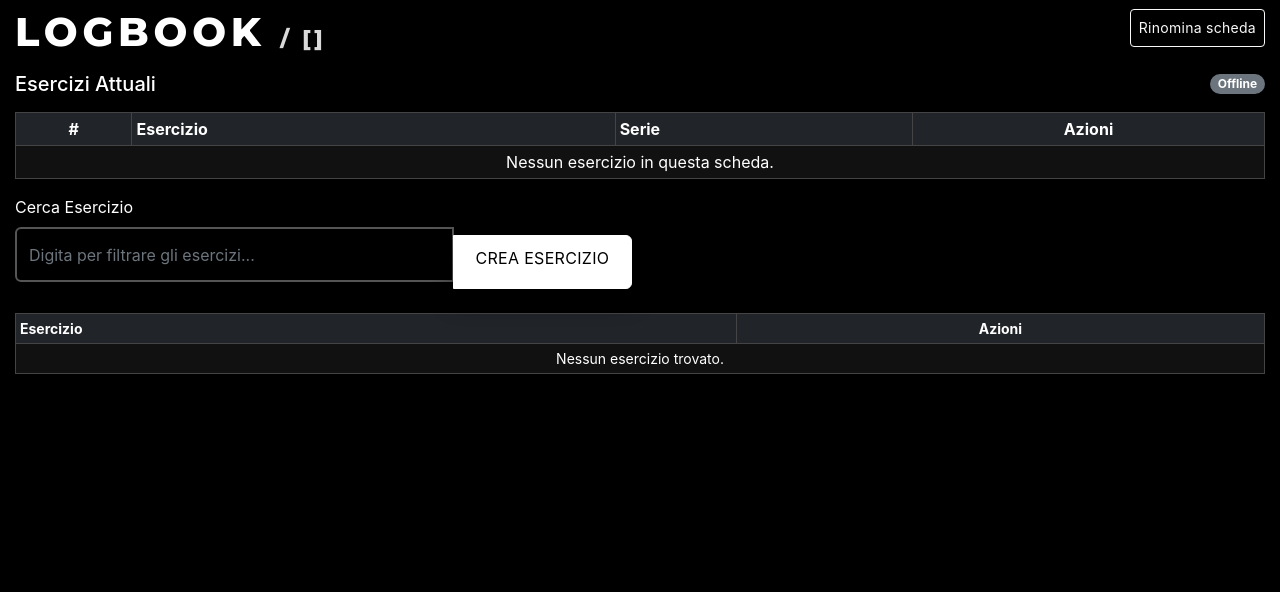
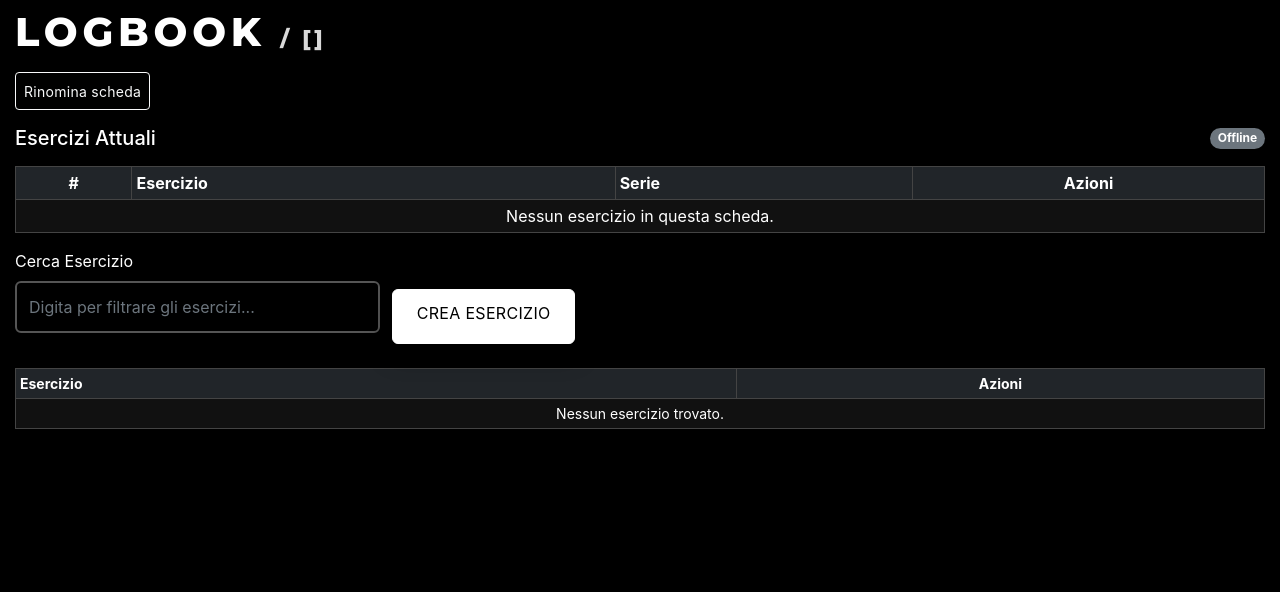
Before and after one commit to GerNotFound/logbook-app, a Flask app: template templates/modifica_scheda.html in a window 1280 px wide. Shown: the top 592 px of the page. Run offline with Flask 3, Linux system fonts and the light colour scheme; the template is opened without the code that fills it: most values are stand-ins (such as "Sample title", 1, 10 or a date in 2020); parts of the project's set-up code (start-up, migrations or seed data) failed here and were passed over; some libraries are stand-ins or nearby versions.

Commit message:
Refine template editor rename flow and search layout

```diff
--- a/templates/modifica_scheda.html
+++ b/templates/modifica_scheda.html
@@ -2,6 +2,31 @@
 {% block content %}
 <style nonce="{{ csp_nonce() }}">
     [v-cloak] { display: none; }
+
+    .search-input-row {
+        display: flex;
+        gap: 0.75rem;
+        align-items: stretch;
+    }
+
+    .search-input-row .search-input-wrapper {
+        flex: 2 1 0;
+    }
+
+    .search-input-row .create-exercise-wrapper {
+        flex: 1 1 0;
+        display: flex;
+    }
+
+    .search-input-row .create-exercise-wrapper .btn {
+        width: 100%;
+    }
+
+    @media (min-width: 992px) {
+        .search-input-row {
+            max-width: 560px;
+        }
+    }
 </style>
 <div id="template-editor-app" v-cloak>
     <div class="row">
@@ -13,21 +38,9 @@
                         <span v-text="templateName"></span>
                     </span>
                 </h1>
-                <div class="d-flex gap-2 align-items-center" v-if="!isRenaming">
-                    <button type="button" class="btn btn-outline-light btn-sm" @click="startRename">Rinomina scheda</button>
-                </div>
             </div>
-            <div v-if="isRenaming" class="mt-3 mb-3">
-                <form ref="renameForm" class="d-flex flex-column flex-md-row align-items-md-center gap-2" method="POST" action="{{ url_for('gym.modifica_scheda_dettaglio', template_slug=template_slug) }}" @submit.prevent="submitRename">
-                    <input type="hidden" name="csrf_token" value="{{ csrf_token() }}">
-                    <input type="hidden" name="action" value="rename_template">
-                    <label for="rename-template-input" class="form-label mb-0 visually-hidden">Nuovo nome scheda</label>
-                    <input type="text" class="form-control" id="rename-template-input" name="new_name" v-model="renameValue" :disabled="renameSubmitting" minlength="1" maxlength="120" required @keydown.escape.prevent="cancelRename" ref="renameInput">
-                    <div class="d-flex gap-2 flex-wrap">
-                        <button type="submit" class="btn btn-custom btn-custom-short" :disabled="renameSubmitting || !isRenameValid">Salva</button>
-                        <button type="button" class="btn btn-outline-secondary" @click="cancelRename" :disabled="renameSubmitting">Annulla</button>
-                    </div>
-                </form>
+            <div class="mb-3">
+                <button type="button" class="btn btn-outline-light btn-sm" data-bs-toggle="modal" data-bs-target="#renameTemplateModal">Rinomina scheda</button>
             </div>
             {% with messages = get_flashed_messages(with_categories=true) %}
                 {% if messages %}
@@ -102,14 +115,16 @@
         </table>
 
         <div class="mb-4">
-            <div class="row g-3 align-items-end">
-                <div class="col-12 col-lg-8 col-xl-6">
-                    <label for="search-exercise-input" class="form-label">Cerca Esercizio</label>
-                    <div class="input-group" id="search-exercise-controls">
+            <div>
+                <label for="search-exercise-input" class="form-label d-flex align-items-center gap-2">
+                    <span>Cerca Esercizio</span>
+                    <span v-if="searching" class="spinner-border spinner-border-sm text-secondary" role="status" aria-hidden="true"></span>
+                </label>
+                <div class="search-input-row">
+                    <div class="search-input-wrapper">
                         <input type="text" id="search-exercise-input" class="form-control" v-model="searchTerm" placeholder="Digita per filtrare gli esercizi...">
-                        <span class="input-group-text bg-transparent border-start-0" v-if="searching">
-                            <span class="spinner-border spinner-border-sm text-secondary" role="status" aria-hidden="true"></span>
-                        </span>
+                    </div>
+                    <div class="create-exercise-wrapper">
                         <a href="{{ url_for('gym.esercizi') }}" class="btn btn-custom btn-custom-short">CREA ESERCIZIO</a>
                     </div>
                 </div>
@@ -149,6 +164,28 @@
     <div class="sticky-bottom-nav">
         <button type="submit" class="btn btn-custom action-btn" form="template-edit-form" id="save-template-button">SALVA</button>
         <a id="cancel-changes-button" class="btn btn-custom action-btn" href="{{ cancel_url }}" :href="cancelUrl">ANNULLA</a>
+    </div>
+</div>
+<div class="modal fade" id="renameTemplateModal" tabindex="-1" aria-labelledby="renameTemplateModalLabel" aria-hidden="true">
+    <div class="modal-dialog modal-dialog-centered">
+        <div class="modal-content">
+            <div class="modal-header">
+                <h5 class="modal-title" id="renameTemplateModalLabel">Rinomina Scheda</h5>
+                <button type="button" class="btn-close btn-close-white" data-bs-dismiss="modal" aria-label="Chiudi"></button>
+            </div>
+            <form method="POST" action="{{ url_for('gym.modifica_scheda_dettaglio', template_slug=template_slug) }}">
+                <div class="modal-body">
+                    <input type="hidden" name="csrf_token" value="{{ csrf_token() }}">
+                    <input type="hidden" name="action" value="rename_template">
+                    <label for="rename-template-input" class="form-label">Nuovo nome</label>
+                    <input type="text" class="form-control" id="rename-template-input" name="new_name" value="{{ template.name }}" minlength="1" maxlength="120" required>
+                </div>
+                <div class="modal-footer">
+                    <button type="button" class="btn btn-secondary" data-bs-dismiss="modal">Annulla</button>
+                    <button type="submit" class="btn btn-custom btn-custom-tight m-0">Salva</button>
+                </div>
+            </form>
+        </div>
     </div>
 </div>
 {% endblock %}
@@ -248,10 +285,7 @@
                     searchTimeoutId: null,
                     syncing: false,
                     lastSyncSummary: null,
-                    lastSyncTimestamp: null,
-                    isRenaming: false,
-                    renameValue: '',
-                    renameSubmitting: false
+                    lastSyncTimestamp: null
                 };
             },
             computed: {
@@ -282,50 +316,9 @@
                     } catch (error) {
                         return '';
                     }
-                },
-                isRenameValid() {
-                    if (!this.isRenaming) {
-                        return true;
-                    }
-                    const trimmed = (this.renameValue || '').trim();
-                    return trimmed.length > 0 && trimmed !== this.templateName;
                 }
             },
             methods: {
-                startRename() {
-                    this.renameValue = this.templateName;
-                    this.renameSubmitting = false;
-                    this.isRenaming = true;
-                    this.$nextTick(() => {
-                        const input = this.$refs.renameInput;
-                        if (input) {
-                            input.focus();
-                            if (typeof input.select === 'function') {
-                                input.select();
-                            }
-                        }
-                    });
-                },
-                cancelRename() {
-                    this.isRenaming = false;
-                    this.renameValue = '';
-                    this.renameSubmitting = false;
-                },
-                submitRename() {
-                    const trimmed = (this.renameValue || '').trim();
-                    if (!trimmed || trimmed === this.templateName) {
-                        this.cancelRename();
-                        return;
-                    }
-                    this.renameValue = trimmed;
-                    this.renameSubmitting = true;
-                    this.$nextTick(() => {
-                        const form = this.$refs.renameForm;
-                        if (form) {
-                            form.submit();
-                        }
-                    });
-                },
                 normalizeSearchResult(raw) {
                     return {
                         id: raw.id,
```
Also changed, not shown: templates/scheda.html (+1 -21 lines).
